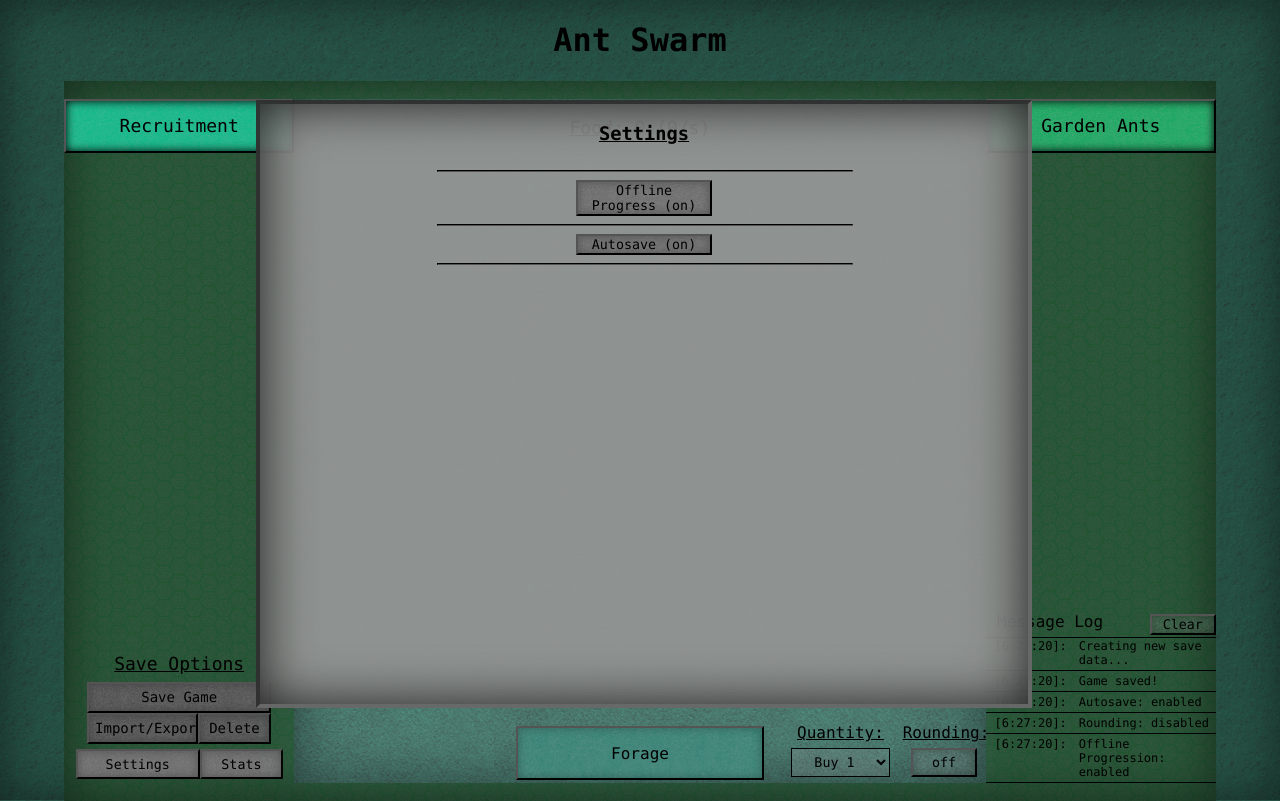
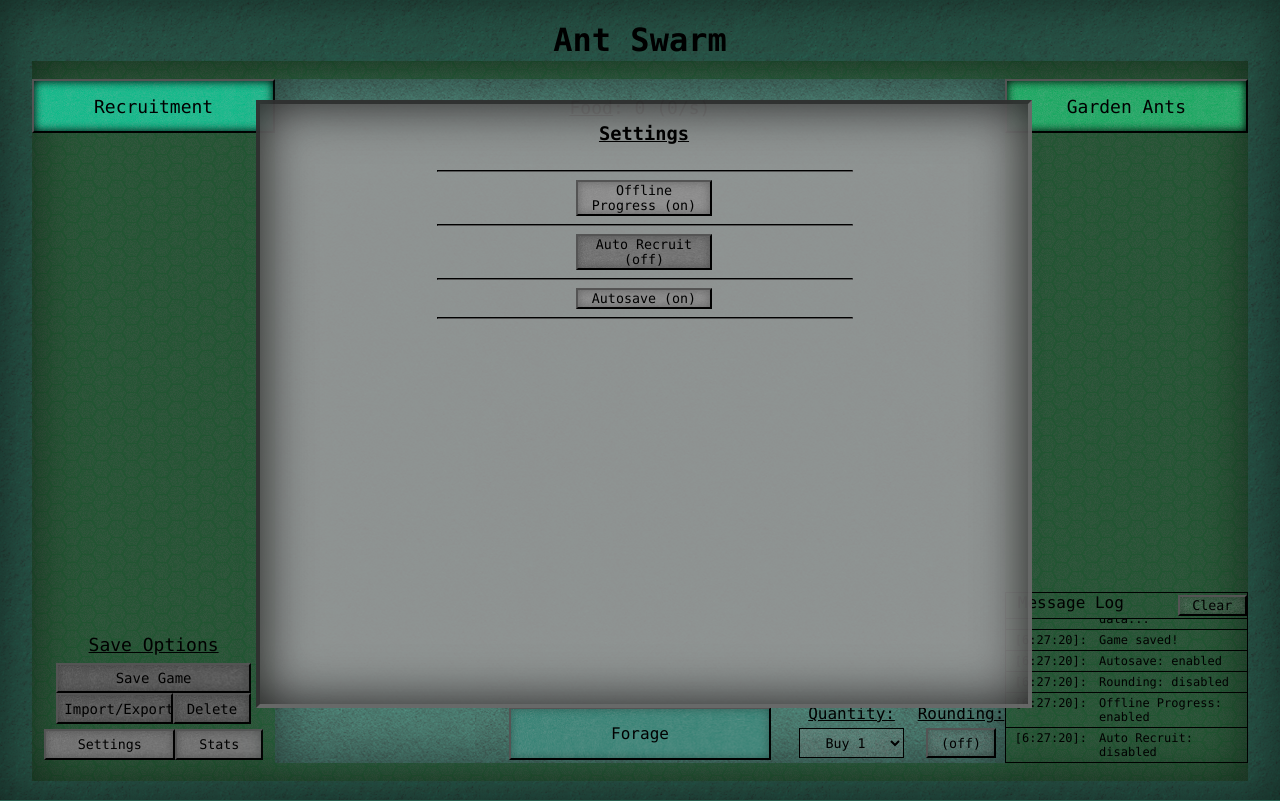
Before and after one commit to Yosna/ant-swarm, a website with bundled scripts: page index.html in a window 1280 px wide. Both pictures are taken after a click on the button "Settings". Built offline with nearby package versions, Linux system fonts and the light colour scheme.

Commit message:
finalized garden prep

```diff
--- a/calculate.js
+++ b/calculate.js
@@ -1,6 +1,7 @@
 import { resources, stats, conditions } from './index.js';
 import * as game from './game.js';
-import { number } from './util.js';
+import { element } from './display.js';
+import { number, getElement } from './util.js';
 
 const ants = {
     baseCost: function(ant) {
@@ -27,11 +28,32 @@ const ants = {
         return { quantity, cost };
     },
     production: function(ant) {
+        const boost = new Decimal(1).plus(ant.recruited.times(ant.boost));
+        const tick = ant.production
+            .times(ant.acquired)
+            .times(boost)
+            .times(stats.tickSpeed.div(1000));
         const production = new Decimal(1)
             .plus(ant.boost.times(ant.recruited))
             .times(ant.production)
             .times(ant.acquired);
-        return number(production) + ' ' + ant.prod_abb;
+        const total = number(production) + ' ' + ant.prod_abb;
+        return { boost, tick, total };
+    },
+    requirement: function(ant, lastAnt) {
+        const conditions =
+            (resources.food.total.greaterThan(ant.cost.div(4))) +
+            (ant.acquired.eq(0)) +
+            !ant.unlocked;
+        if (conditions === 3) {
+            if (lastAnt) {
+                const char = getElement(`#${lastAnt.id_abb}-se-char`);
+                char.innerHTML = '\u251C\u2500';
+            }
+            element.update(`.${ant.id}-data`, 'style.visibility', 'visible');
+            element.collapse(getElement(`#${ant.id}-stats`));
+        }
+        return ant.unlocked ? true : conditions === 3;
     },
     upgradeCost: function(ant) {
         const breakpoint = [10, 25, 50, 100, 200, 300, 400, 500, 750, 1000];
@@ -48,16 +70,16 @@ const ants = {
         const percent = boost.times(100).toFixed(1) + '%';
         return { boost, percent };
     },
-    stats: (colony) => {
+    stats: (colony) => { // CONSIDER MOVING THIS FUNCTION ELSEWHERE
         let acquiredTotal = new Decimal(0);
-        for (const ant of game.getAnts()) {
+        for (const { ant } of game.getAnts()) {
             if (ant.colony === colony) {
                 acquiredTotal = acquiredTotal.plus(ant.acquired);
             }
         }
         for (const key in stats.ants) {
             if (key === colony) {
-                game.display.stat.update(`${colony}-ant-total`, acquiredTotal);
+                game.display.statistics.update(`#${colony}-ant-total`, number(acquiredTotal.floor()));
             }
         }
     }
@@ -112,13 +134,13 @@ function elapsedTime(elapse) {
         }
     }
 
-    return { value: time, format: units.join(' ') };
+    return { value, format: units.join(' ') };
 }
 
 function rounded(ant, quantity) {
     const remainder = ant.recruited.mod(quantity);
     const difference = quantity.minus(remainder);
-    return (!conditions.rounding)
+    return (!conditions.rounding.status)
         ? quantity // return if rounding is disabled
         : quantity.eq(0)
             ? quantity // return if the quantity is 0
@@ -158,29 +180,43 @@ function resourceProduction(multiplier) {
     let foodPerSecond = new Decimal(0);
 
     for (const { ant, lastAnt } of game.getAnts()) {
-        const productionBoost = new Decimal(1).plus(ant.recruited.times(ant.boost));
-        const productionPerTick = ant.production
-            .times(ant.acquired)
-            .times(productionBoost)
-            .times(stats.tickSpeed.div(1000));
-
-        try {
-            lastAnt.acquired = lastAnt.acquired.plus(productionPerTick * multiplier);
-        } catch {
+        const production = ants.production(ant);
+        try { // Add production to the previous tier in the colony
+            lastAnt.acquired = lastAnt.acquired.plus(production.tick * multiplier);
+        } catch { // Add production to the base resource when no previous tier
             resources.food.total = resources.food.total.plus(
-                productionPerTick.times(multiplier)
+                production.tick.times(multiplier)
             );
             foodPerSecond = foodPerSecond.plus(
-                ant.production.times(ant.acquired).times(productionBoost)
+                ant.production.times(ant.acquired).times(production.boost)
             );
+        } finally {
+            autoRecruitment(ant);
         }
     }
     resources.food.production = foodPerSecond;
+}
+
+function statistics() {
+    for (const { ant } of game.getAnts()) {
+        game.display.statistics.update(`#${ant.id}-stat`, number(ant.acquired.floor()));
+        ants.stats(ant.colony);
+    }
+}
+
+function autoRecruitment(ant) {
+    if (conditions.autoRecruit.status === false) {
+        return;
+    }
+    if (resources.food.total.greaterThanOrEqualTo(ants.nextCost(ant, ant.recruited).times(10))) {
+        document.getElementById(`${ant.id}-button`).click();
+    }
 }
 
 export default {
     offlineProgress,
     elapsedTime,
     resourceProduction,
+    statistics,
     ants
 };
--- a/display.js
+++ b/display.js
@@ -28,7 +28,7 @@ const modals = {
         const modal = document.getElementById('settings-modal');
         modal.style.display = modal.style.display === 'flex' ? 'none' : 'flex';
     },
-    stats: function() {
+    statistics: function() {
         const modal = document.getElementById('stats-modal');
         modal.style.display = modal.style.display === 'flex' ? 'none' : 'flex';
     },
@@ -39,10 +39,12 @@ const modals = {
     }
 };
 
-const stat = {
-    update: (id, value) => (getElement(id).innerHTML = value),
+const statistics = {
+    update: function(id, value) {
+        (getElement(id).innerHTML = value);
+    },
     ants: {
-        garden: () => {
+        garden: function() {
             element.collapse(getElement('#garden-ant-subentries'));
             element.arrow(getElement('#garden-ant-arrow'));
         }
@@ -62,27 +64,10 @@ function resourceElements() {
 
 function antElements() {
     for (const { ant, lastAnt } of game.getAnts()) {
-        ant.unlocked = unlockRequirement(ant, lastAnt) ? updateAnt(ant) : false;
-        if (ant.unlocked) {
-            antUpgrades(ant);
-        }
+        ant.unlocked = game.calculate.ants.requirement(ant, lastAnt)
+            ? updateAnt(ant)
+            : false;
     }
-}
-
-function unlockRequirement(ant, lastAnt) {
-    const conditions =
-        (resources.food.total.greaterThan(ant.cost.div(4))) +
-        (ant.acquired.eq(0)) +
-        !ant.unlocked;
-    if (conditions === 3) {
-        if (lastAnt) {
-            const char = getElement(`#${lastAnt.id_abb}-se-char`);
-            char.innerHTML = '\u251C\u2500';
-        }
-        element.update(`.${ant.id}-data`, 'style.visibility', 'visible');
-        element.collapse(getElement(`#${ant.id}-stats`));
-    }
-    return ant.unlocked ? true : conditions === 3;
 }
 
 function updateAnt(ant) {
@@ -97,7 +82,7 @@ function updateAnt(ant) {
             selector: `#${ant.id}-acquired`, value: number(ant.acquired)
         },
         production: {
-            selector: `#${ant.id}-production`, value: production
+            selector: `#${ant.id}-production`, value: production.total
         },
         cost: {
             selector: `#${ant.id}-cost`, value: number(cost)
@@ -121,8 +106,7 @@ function updateAnt(ant) {
             element.update(antElement.selector, 'innerHTML', antElement.value);
         }
     }
-    stat.update(`#${ant.id}-stat`, number(ant.acquired.floor()));
-    // game.calculate.ants.stats(ant.colony);
+    antUpgrades(ant);
     return true;
 }
 
@@ -180,7 +164,7 @@ export default {
     antUpgradeElement,
     element,
     modals,
-    stat
+    statistics
 };
 
 export { element };
--- a/game.js
+++ b/game.js
@@ -56,7 +56,6 @@ function * getAnts() {
 function forage() {
     resources.food.total = resources.food.total.plus(stats.foraging.rate.times(stats.foraging.boost));
     stats.foraging.total = stats.foraging.total.plus(1);
-
     getElement('#food-total').innerHTML = number(resources.food.total);
     getElement('#forage-total').innerHTML = number(stats.foraging.total);
 }
@@ -75,11 +74,11 @@ function recruit(target) {
     }
 }
 
-function determineUnlockedContent() {
-    determineUnlockedUpgrades();
+function handleUnlockedContent() {
+    handleUnlockedUpgrades();
 }
 
-function determineUnlockedUpgrades() {
+function handleUnlockedUpgrades() {
     for (const { ant } of getAnts()) {
         if (antUpgrades.unlocked(ant) && antUpgrades.hidden(ant)) {
             const upgrade = calculate.ants.upgradeBoost(ant);
@@ -91,9 +90,10 @@ function determineUnlockedUpgrades() {
 
 // Create the cycle for continuous progression
 function progression() {
-    if (conditions.activeWindow) {
-        determineUnlockedContent();
+    if (conditions.activeWindow.status) {
+        handleUnlockedContent();
         calculate.resourceProduction(1);
+        calculate.statistics();
         display.update();
         util.timestamp();
     }
--- a/index.html
+++ b/index.html
@@ -14,7 +14,7 @@
 
 <body>
     <div class="window-container">
-        <h1 id="title-header">Ant Swarm</h1>
+        <div id="window-header"><h1>Ant Swarm</h1></div>
         <div class="main-container" id="main-container">
             <div class="menu-container" id="main-menu">
                 <div class="menu-button-container">
@@ -185,7 +185,7 @@
                             </div>
                             <div id="rounding-column">
                                 <span style="text-decoration: underline;">Rounding:</span>
-                                <button type="button" class="quantity-options" id="rounding-button" style="background-color:#009970;">
+                                <button type="button" class="quantity-options" data-name="" id="rounding-button" style="background-color:#009970;">
                                     <span id="rounding-status">off</span>
                                 </button>
                             </div>
@@ -214,8 +214,9 @@
         <h3 class="underline">Settings</h3>
         <div id="settings-modal-body">
             <div class="modal-list" id="settings-list"><hr>
-                <button type="button" id="offline-progress-button">Offline Progress (<span id="offline-progress-status">on</span>)</button><hr>
-                <button type="button" id="autosave-button">Autosave (<span id="autosave-status">on</span>)</button><hr>
+                <button type="button" id="offline-progress-button" data-name="Offline Progress">Offline Progress (<span id="offline-progress-status">on</span>)</button><hr>
+                <button type="button" id="auto-recruit-button" data-name="Auto Recruit">Auto Recruit (<span id="offline-progress-status">on</span>)</button><hr>
+                <button type="button" id="autosave-button" data-name="Autosave">Autosave (<span id="autosave-status">on</span>)</button><hr>
             </div>
         </div>
     </div>
--- a/index.js
+++ b/index.js
@@ -45,10 +45,29 @@ const stats = {
 };
 
 const conditions = {
-    offlineProgress: true,
-    activeWindow: true,
-    autoSave: true,
-    rounding: false
+    activeWindow: {
+        status: true
+    },
+    offlineProgress: {
+        name: 'Offline Progress',
+        id: 'offline-progress-button',
+        status: true
+    },
+    autoRecruit: {
+        name: 'Auto Recruit',
+        id: 'auto-recruit-button',
+        status: false
+    },
+    autoSave: {
+        name: 'Autosave',
+        id: 'autosave-button',
+        status: true
+    },
+    rounding: {
+        name: 'Rounding',
+        id: 'rounding-button',
+        status: false
+    }
 };
 
 const timers = {
--- a/init.js
+++ b/init.js
@@ -13,7 +13,7 @@ const eventListeners = getEventListeners({
     menuEvents: {
         importExport: eventListener('.import-export-toggle', 'click', game.display.modals.importExport),
         settings: eventListener('.settings-toggle', 'click', game.display.modals.settings),
-        stats: eventListener('.stats-toggle', 'click', game.display.modals.stats)
+        stats: eventListener('.stats-toggle', 'click', game.display.modals.statistics)
     },
     saveEvents: {
         save: eventListener('#save-button', 'click', game.util.save.game),
@@ -24,21 +24,30 @@ const eventListeners = getEventListeners({
         })
     },
     settingsEvents: {
-        offline: eventListener('#offline-progress-button', 'click', game.util.toggleOfflineProgress),
-        autoSave: eventListener('#autosave-button', 'click', game.util.save.auto),
+        offline: eventListener('#offline-progress-button', 'click', () => {
+            game.util.toggleSetting(conditions.offlineProgress, '#898989');
+        }),
+        autoRecruit: eventListener('#auto-recruit-button', 'click', () => {
+            game.util.toggleSetting(conditions.autoRecruit, '#898989');
+        }),
+        autoSave: eventListener('#autosave-button', 'click', () => {
+            game.util.toggleSetting(conditions.autoSave, '#898989');
+        }),
         quantity: eventListener('#quantity-selection', 'change', e => {
             for (const { ant } of game.getAnts()) {
                 game.calculate.ants.quantityCost(ant);
                 e.target.blur();
             }
         }),
-        rounding: eventListener('#rounding-button', 'click', game.util.rounding),
+        rounding: eventListener('#rounding-button', 'click', () => {
+            game.util.toggleSetting(conditions.rounding, '#009963');
+        }),
         clearLog: eventListener('#clear-log-button', 'click', game.util.clearLog)
     },
     utilityEvents: {
         visibility: eventListener(null, 'visibilitychange', () => {
-            conditions.activeWindow = !conditions.activeWindow;
-            if (conditions.activeWindow) {
+            conditions.activeWindow.status = !conditions.activeWindow.status;
+            if (conditions.activeWindow.status) {
                 game.calculate.offlineProgress();
             }
         }),
@@ -65,7 +74,7 @@ const eventListeners = getEventListeners({
     },
     statMenuEvents: {
         ants: {
-            garden: eventListener('#garden-ant-stats', 'click', game.display.stat.ants.garden)
+            garden: eventListener('#garden-ant-stats', 'click', game.display.statistics.ants.garden)
         }
     }
 });
@@ -137,9 +146,14 @@ function conversion(data) {
 function setElements() {
     getElement('#creation-date').innerHTML = stats.creationDate;
     getElement('#forage-total').innerHTML = stats.foraging.total;
-    for (const { ant } of game.getAnts()) {
+    for (const { ant, lastAnt } of game.getAnts()) {
         if (ant.unlocked) {
+            if (lastAnt) {
+                const char = getElement(`#${lastAnt.id_abb}-se-char`);
+                char.innerHTML = '\u251C\u2500';
+            }
             element.update(`.${ant.id}-data`, 'style.visibility', 'visible');
+            element.collapse(getElement(`#${ant.id}-stats`));
         }
     }
     setToggles();
@@ -147,13 +161,14 @@ function setElements() {
 }
 
 function setToggles() {
-    conditions.autoSave = !conditions.autoSave;
-    conditions.rounding = !conditions.rounding;
-    conditions.offlineProgress = !conditions.offlineProgress;
-
-    game.util.save.auto();
-    game.util.rounding();
-    game.util.toggleOfflineProgress();
+    conditions.autoSave.status = !conditions.autoSave.status;
+    conditions.rounding.status = !conditions.rounding.status;
+    conditions.offlineProgress.status = !conditions.offlineProgress.status;
+    conditions.autoRecruit.status = !conditions.autoRecruit.status;
+    game.util.toggleSetting(conditions.autoSave, '#898989');
+    game.util.toggleSetting(conditions.rounding, '#009963');
+    game.util.toggleSetting(conditions.offlineProgress, '#898989');
+    game.util.toggleSetting(conditions.autoRecruit, '#898989');
 }
 
 function * getEventListeners() {
--- a/style.css
+++ b/style.css
@@ -1,5 +1,4 @@
 * {
-    overflow: none;
     font-family: 'Consolas';
     -ms-overflow-style: none; /* Hide scrollbar: Internet Explorer, Edge */
     scrollbar-width: none; /* Hide scrollbar: Firefox */
@@ -36,8 +35,18 @@ body {
     background: url('images/buried.png');
     background-color: #245f4e;
 }
-#title-header {
+#window-header {
     text-align: center;
+    height: 5vh;
+}
+.main-container {
+    background-color: #014f1a;
+    background-image: url('images/honeycomb.png');
+    display: flex;
+    margin: auto;
+    height: 90vh;
+    width: 95vw;
+    box-shadow: inset 0 0 50px rgba(0, 0, 0, 0.5)
 }
 .menu-container {
     display: flex;
@@ -82,15 +91,6 @@ body {
 } .settings-button-container > button {
     background-color: #696969;
     height: 90%;
-}
-.main-container {
-    background-color: #014f1a;
-    background-image: url('images/honeycomb.png');
-    display: flex;
-    margin: auto;
-    height: 90vh;
-    width: 90vw;
-    box-shadow: inset 0 0 50px rgba(0, 0, 0, 0.5)
 }
 .game-container {
     background: url('images/black-paper.png');
@@ -230,6 +230,8 @@ body {
     background-color: #0bab5b;
 }
 .message-log-container {
+    border: 1px solid black;
+    box-sizing: border-box;
     height: 25%;
     width: 100%;
 }
@@ -256,7 +258,7 @@ body {
     height: 85%;
     width: 100%;
 } .message-log > pre {
-    border-bottom: 1px solid black;
+    border-top: 1px solid black;
     box-sizing: border-box;
     white-space: pre-wrap;
     padding: 3px;
--- a/util.js
+++ b/util.js
@@ -14,13 +14,6 @@ const save = {
         localStorage.setItem('saveData', encodedData);
 
         log('Game saved!');
-    },
-    auto: function() {
-        conditions.autoSave = !conditions.autoSave;
-        const autoSaveStatus = document.getElementById('autosave-status');
-        autoSaveStatus.innerHTML = conditions.autoSave ? 'on' : 'off';
-
-        log('Autosave:', conditions.autoSave ? 'enabled' : 'disabled');
     },
     import: function() {
         const imported = document.getElementById('import-export-field');
@@ -131,27 +124,26 @@ function exportToClipboard(exported) {
     return log('Success! Save data copied to clipboard');
 }
 
-function rounding() {
-    conditions.rounding = !conditions.rounding;
-    const roundingStatus = document.getElementById('rounding-status');
-    roundingStatus.innerHTML = conditions.rounding ? 'on' : 'off';
-    const color = conditions.rounding ? '#009963' : 'inherit';
-    element.update('#rounding-button', 'style.backgroundColor', color);
-    log('Rounding:', conditions.rounding ? 'enabled' : 'disabled');
-}
+function toggleSetting(condition, color) {
+    condition.status = !condition.status;
 
-function toggleOfflineProgress() {
-    conditions.offlineProgress = !conditions.offlineProgress;
-    const offlineProgress = document.getElementById('offline-progress-status');
-    offlineProgress.innerHTML = conditions.offlineProgress ? 'on' : 'off';
+    // Update the button text to reflect the status
+    const setting = getElement(`#${condition.id}`);
+    const status = condition.status ? 'on' : 'off';
+    setting.innerHTML = `${setting.getAttribute('data-name')} (${status})`;
 
-    log('Offline Progression:', conditions.offlineProgress ? 'enabled' : 'disabled');
+    // Update the button color to reflect the status
+    color = condition.status ? color : '';
+    element.update(`#${setting.id}`, 'style.backgroundColor', color);
+    log(`${condition.name}:`, condition.status ? 'enabled' : 'disabled');
 }
 
 function setTimers() {
     timers.progression = setInterval(game.progression, stats.tickSpeed);
     timers.autoSave = setInterval(function() {
-        if (conditions.autoSave && conditions.activeWindow) save.game();
+        if (conditions.autoSave.status && conditions.activeWindow.status) {
+            save.game();
+        }
     }, 180000);
 }
 
@@ -169,8 +161,7 @@ export default {
     log,
     clearLog,
     timestamp,
-    rounding,
-    toggleOfflineProgress,
+    toggleSetting,
     setTimers,
     resetTimers,
     save
```
